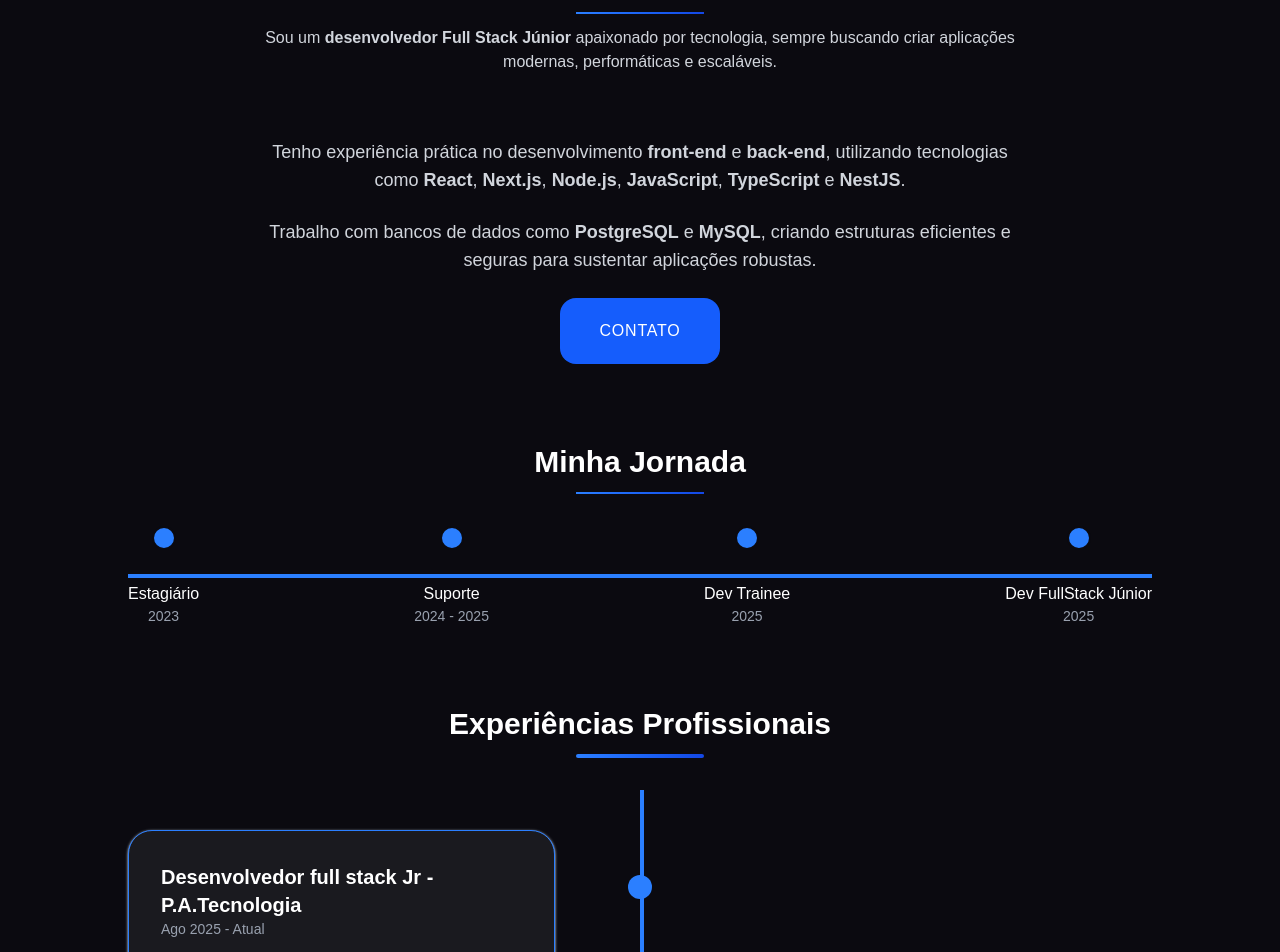
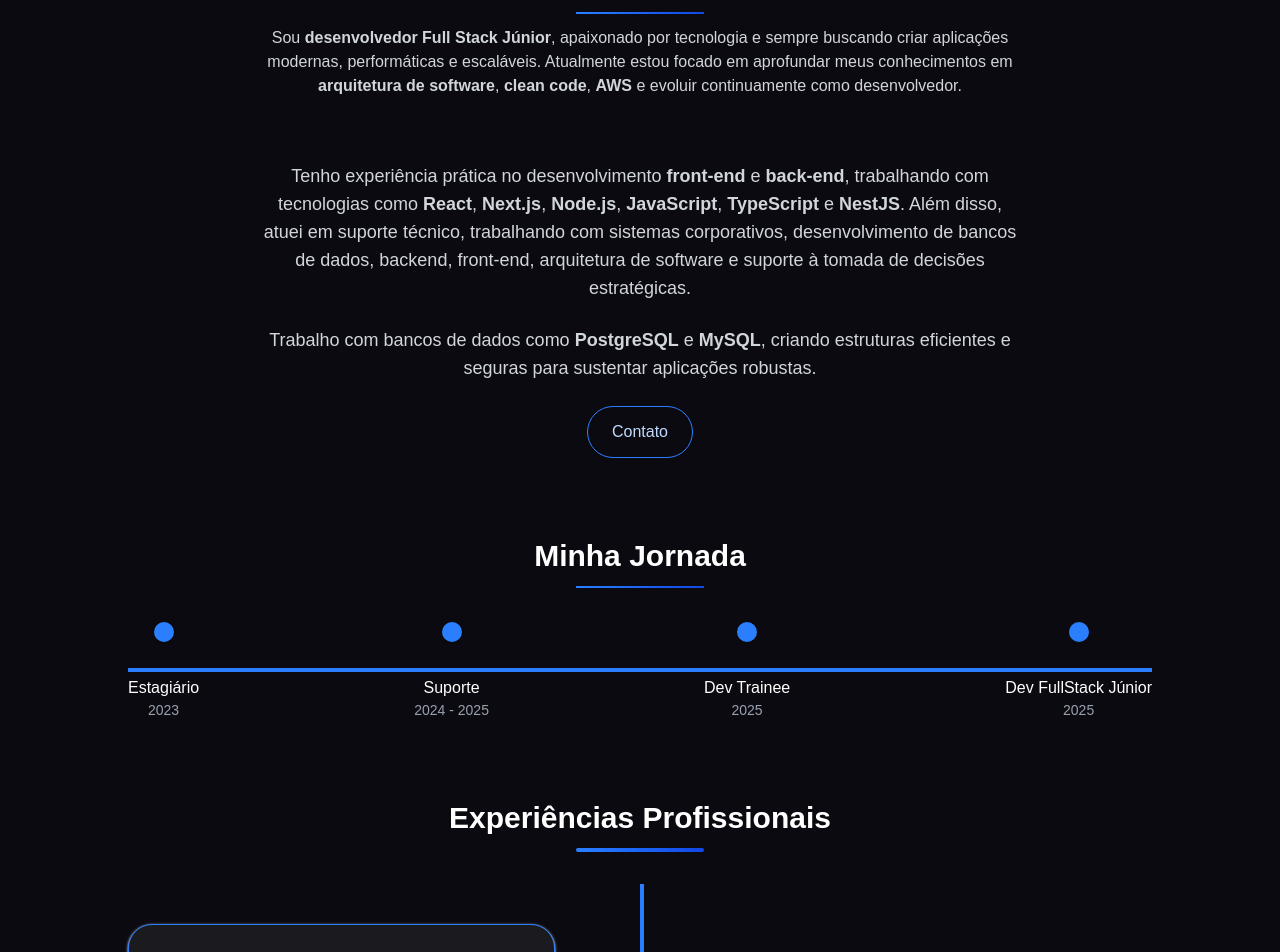
Before and after one commit to Pedrohss2/my-cv, a Next.js app: page / in a window 1280 px wide. Shown: the part 820-1772 px from the top of the page. Built offline with nearby package versions, Linux system fonts and the light colour scheme.

Commit message:
feat: Ajustando textos

```diff
--- a/src/components/Button/Button.tsx
+++ b/src/components/Button/Button.tsx
@@ -9,8 +9,7 @@ export default function Button({ text, href, icon }: ButtonProps) {
   return (
     <a href={href} >
       <div
-        className="bg-blue-600 text-white p-5 rounded-2xl text-center flex items-center justify-center
-        transition transform hover:-translate-y-1 hover:scale-105 duration-300 uppercase tracking-wider gap-2"
+        className="hover:cursor-pointer inline-flex items-center gap-2 border border-blue-500 text-blue-200 px-6 py-3 rounded-full hover:bg-blue-900/20 transition"
       >
         {text}
         {icon && icon}
--- a/src/components/Home/About.tsx
+++ b/src/components/Home/About.tsx
@@ -40,7 +40,7 @@ export default function About() {
     {
       cargo: "Desenvolvedor full stack Jr",
       empresa: "P.A.Tecnologia",
-      periodo: "Ago 2025 - Atual",
+      periodo: "Jun 2025 - Atual",
       descricao: "",
     },
     {
@@ -70,10 +70,9 @@ export default function About() {
           <h2 className="text-3xl font-bold text-white">Sobre Mim</h2>
           <span className="block bg-gradient-to-r from-blue-500 to-blue-700 w-32 h-0.5" />
           <p className="text-gray-300 max-w-3xl">
-            Sou um <strong>desenvolvedor Full Stack Júnior</strong> apaixonado
-            por tecnologia, sempre buscando criar aplicações modernas,
-            performáticas e escaláveis.
+            Sou <strong>desenvolvedor Full Stack Júnior</strong>, apaixonado por tecnologia e sempre buscando criar aplicações modernas, performáticas e escaláveis. Atualmente estou focado em aprofundar meus conhecimentos em <strong>arquitetura de software</strong>, <strong>clean code</strong>, <strong>AWS</strong> e evoluir continuamente como desenvolvedor.
           </p>
+
         </div>
 
         <div
@@ -81,12 +80,9 @@ export default function About() {
           className={`text-gray-300 leading-relaxed max-w-3xl mx-auto text-center reveal ${inview.inView ? "in-view" : ""}`}
         >
           <p className="sm:text-lg mb-6">
-            Tenho experiência prática no desenvolvimento <strong>front-end</strong> e{" "}
-            <strong>back-end</strong>, utilizando tecnologias como{" "}
-            <strong>React</strong>, <strong>Next.js</strong>,{" "}
-            <strong>Node.js</strong>, <strong>JavaScript</strong>,{" "}
-            <strong>TypeScript</strong> e <strong>NestJS</strong>.
+            Tenho experiência prática no desenvolvimento <strong>front-end</strong> e <strong>back-end</strong>, trabalhando com tecnologias como <strong>React</strong>, <strong>Next.js</strong>, <strong>Node.js</strong>, <strong>JavaScript</strong>, <strong>TypeScript</strong> e <strong>NestJS</strong>. Além disso, atuei em suporte técnico, trabalhando com sistemas corporativos, desenvolvimento de bancos de dados, backend, front-end, arquitetura de software e suporte à tomada de decisões estratégicas.
           </p>
+
           <p className="sm:text-lg mb-6">
             Trabalho com bancos de dados como <strong>PostgreSQL</strong> e{" "}
             <strong>MySQL</strong>, criando estruturas eficientes e seguras para
@@ -155,10 +151,10 @@ export default function About() {
             <h2 className="text-3xl font-bold text-white">Habilidades</h2>
             <span className="block bg-gradient-to-r from-blue-500 to-blue-700 w-32 h-0.5" />
           </div>
-          <div className="grid grid-cols-2 sm:grid-cols-3 md:grid-cols-4 lg:grid-cols-6 gap-8 mb-12">
+          <div className="grid grid-cols-2  sm:grid-cols-3 md:grid-cols-4 lg:grid-cols-6 gap-8 mb-12">
             {techs.map((tech, idx) => (
               <SkillCard key={idx}>
-                <div className="flex flex-col items-center gap-2">
+                <div className="flex flex-col items-center gap-2 ">
                   {tech.icon}
                   <span>{tech.name}</span>
                 </div>
--- a/src/components/Home/Home.tsx
+++ b/src/components/Home/Home.tsx
@@ -2,6 +2,7 @@
 
 import { FaArrowRight } from "react-icons/fa";
 import useInView from "../../hooks/useInView";
+import Button from "../Button/Button";
 
 export default function Home() {
   const leftView = useInView<HTMLDivElement>({ threshold: 0.2 });
@@ -32,12 +33,10 @@ export default function Home() {
               Download CV
             </a>
 
-            <a
+            <Button
+              text="Entrar em contato"
               href="#contact"
-              className="hover:cursor-pointer inline-flex items-center gap-2 border border-blue-500 text-blue-200 px-6 py-3 rounded-full hover:bg-blue-900/20 transition"
-            >
-              Entrar em contato
-            </a>
+            />
           </div>
         </div>
 
--- a/src/components/Home/SkillCard.tsx
+++ b/src/components/Home/SkillCard.tsx
@@ -7,7 +7,7 @@ export default function SkillCard({ children }: { children: React.ReactNode }) {
     const { ref, inView } = useInView<HTMLDivElement>({ threshold: 0.2 });
 
     return (
-        <div ref={ref} className={`skill-card reveal ${inView ? "in-view" : ""} flex flex-col items-center justify-center text-center`}>
+        <div ref={ref} className={` skill-card reveal ${inView ? "in-view" : ""} flex flex-col items-center justify-center text-center `}>
             <div className="title">{children}</div>
         </div>
     );
```
